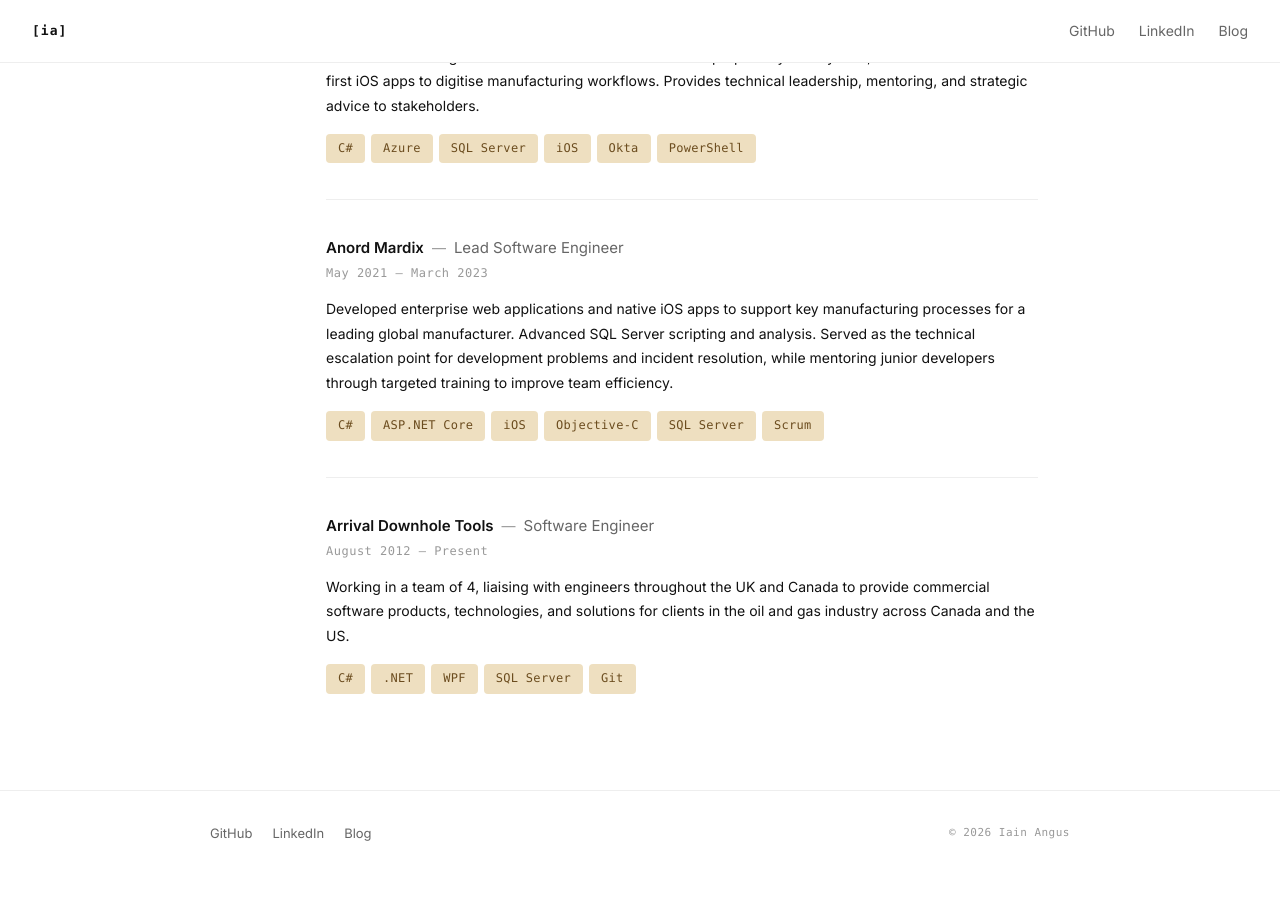
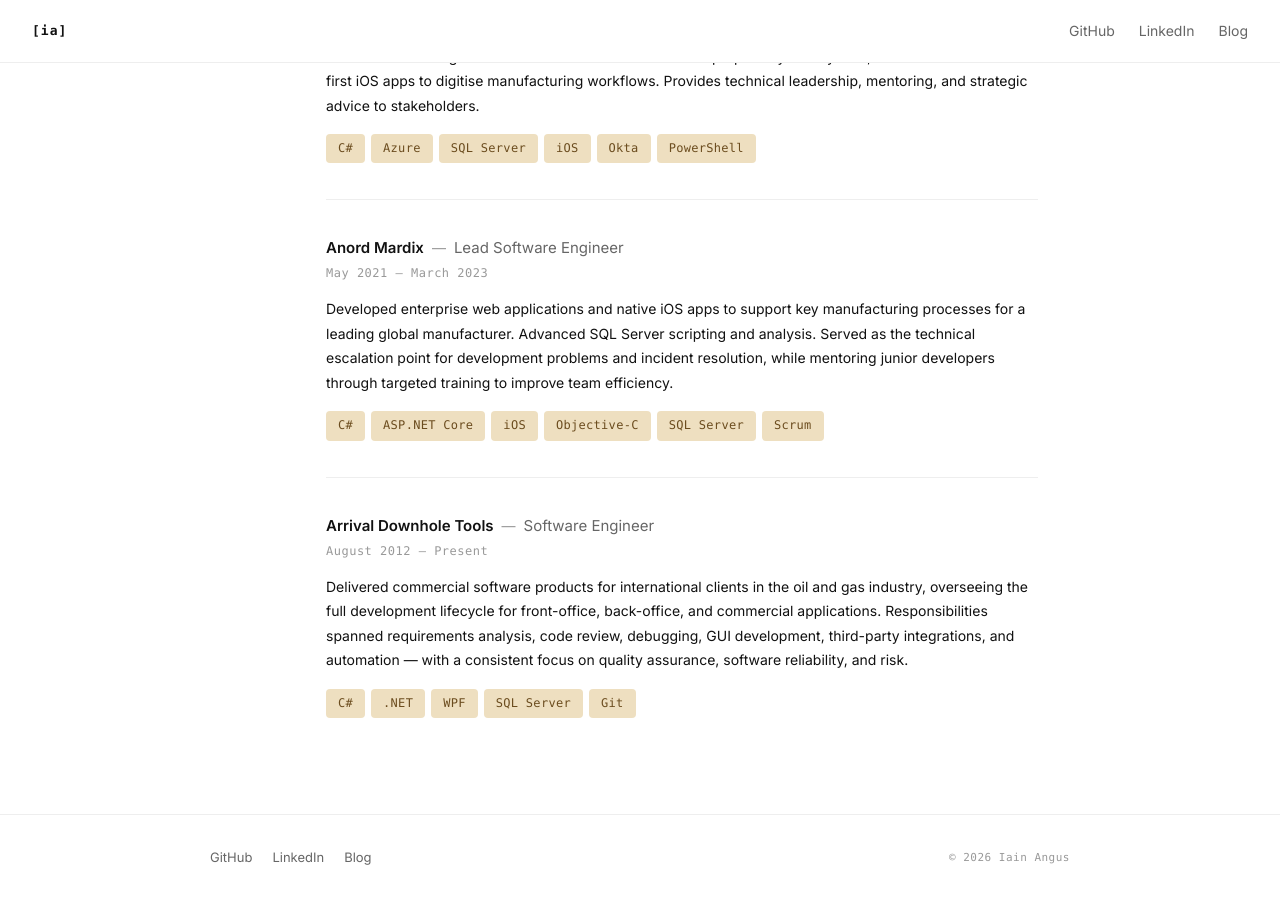
Before and after one commit to sixfortyfour/sixfortyfour.github.io, a Jekyll site: the page built from index.html, in a window 1280 px wide and 900 px high, scrolled down 1444 px. Built offline with Jekyll 4.4.1, drawn with Linux system fonts in a browser that asks for light colours; before the commit the page ends 2319 px from its top, so only the background shows below that.

Commit message:
Update Arrival Downhole Tools role description
Co-Authored-By: Claude Sonnet 4.6 <noreply@anthropic.com>

```diff
--- a/index.html
+++ b/index.html
@@ -211,7 +211,7 @@ layout: default
           <span class="job-role">Software Engineer</span>
         </div>
         <div class="job-date">August 2012 &#8211; Present</div>
-        <p class="job-desc">Working in a team of 4, liaising with engineers throughout the UK and Canada to provide commercial software products, technologies, and solutions for clients in the oil and gas industry across Canada and the US.</p>
+        <p class="job-desc">Delivered commercial software products for international clients in the oil and gas industry, overseeing the full development lifecycle for front-office, back-office, and commercial applications. Responsibilities spanned requirements analysis, code review, debugging, GUI development, third-party integrations, and automation &#8212; with a consistent focus on quality assurance, software reliability, and risk.</p>
         <div class="tags tags--warm">
           <span class="tag">C#</span>
           <span class="tag">.NET</span>
```
